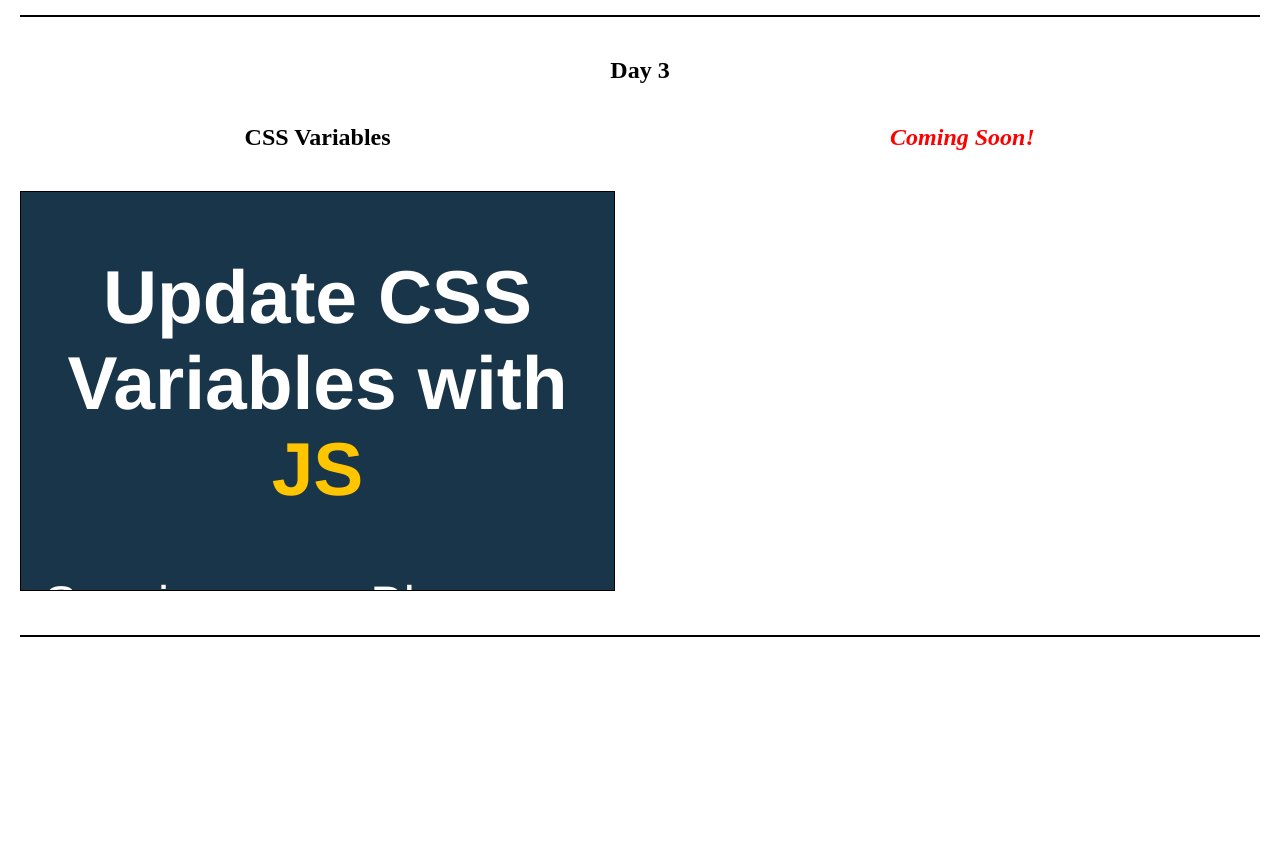
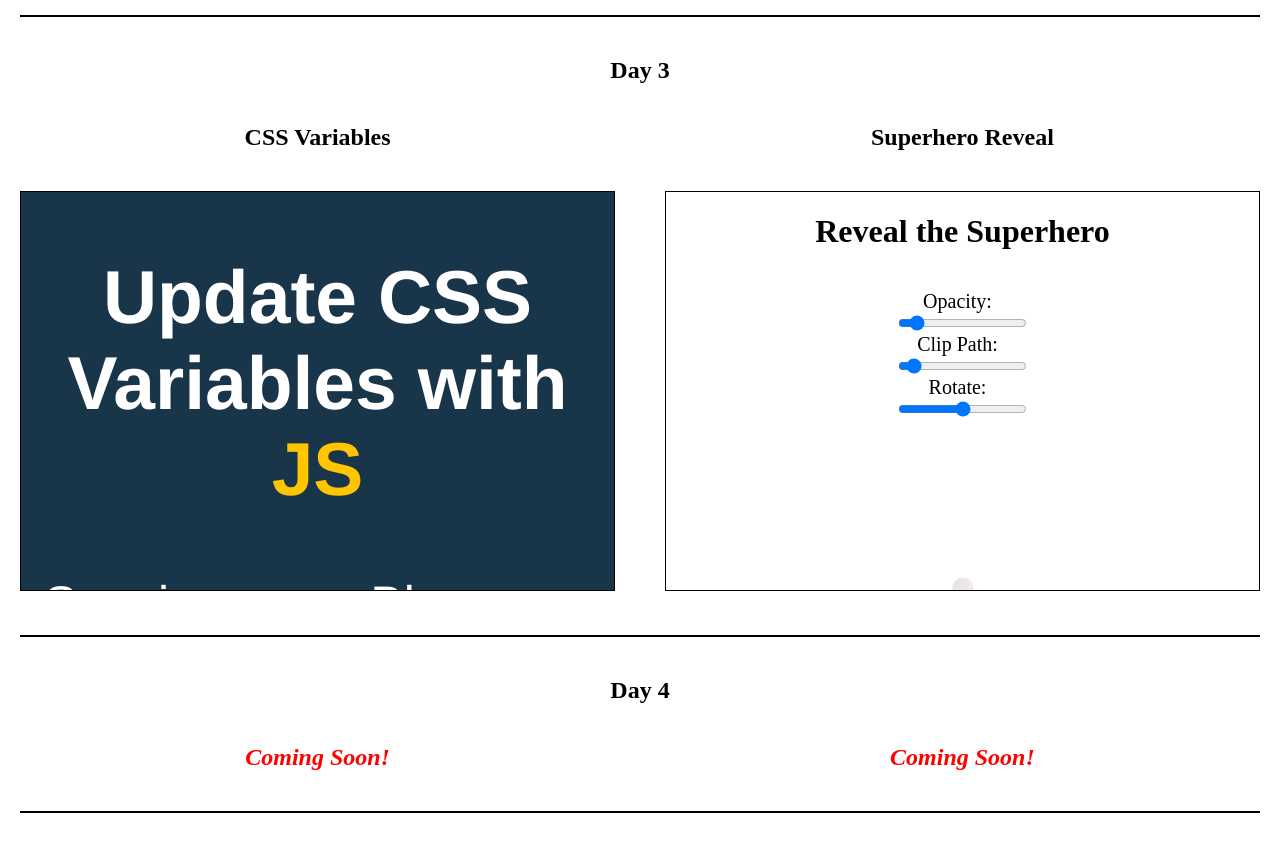
Before and after one commit to dazcha76/javascript30, a plain HTML site: page index.html in a window 1280 px wide. Shown: the part 1260-2112 px from the top of the page. Before the commit the page ends 1937 px from the top, so only its background shows below. Drawn offline with Linux system fonts and the light colour scheme.

Commit message:
added day 3b to index

```diff
--- a/index.html
+++ b/index.html
@@ -43,6 +43,19 @@
           <iframe src="./03-CSS-Variables/index-START.html"></iframe>
         </div>
         <div class="iframe-container">
+          <a href="./03-CSS-Variables-2/index.html" target="_blank"></a><h2>Superhero Reveal</h2>
+          <iframe src="./03-CSS-Variables-2/index.html"></iframe>
+        </div>
+      </div>
+      <hr>
+    </div>
+    <div class="exercise">
+      <h2>Day 4</h2>
+      <div class="pair">
+        <div class="iframe-container">
+          <h2><span>Coming Soon!</span></h2>
+        </div>
+        <div class="iframe-container">
           <h2><span>Coming Soon!</span></h2>
         </div>
       </div>
```
